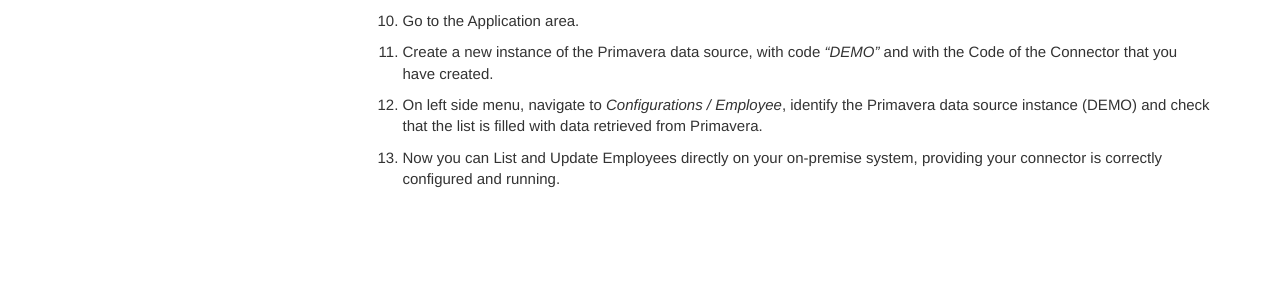
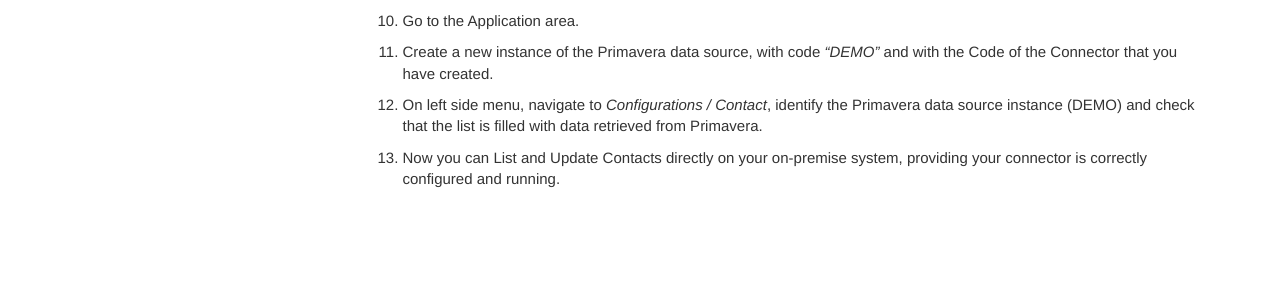
Before and after one commit to daniel8lopes/omnia3, a Jekyll site: the page built from docs/pages/omnia3/Tutorials/omnia3_connectortutorial.md, in a window 1280 px wide and 900 px high, scrolled down 4815 px. Shown: the part 434-722 px from the top of the window. Built offline with Jekyll 4.4.1, drawn with Linux system fonts in a browser that asks for light colours; nearby versions of some CDN libraries; comment, search, counter and statistics services are not loaded.

Commit message:
Update omnia3_connectortutorial.md

````diff
--- a/docs/pages/omnia3/Tutorials/omnia3_connectortutorial.md
+++ b/docs/pages/omnia3/Tutorials/omnia3_connectortutorial.md
@@ -200,12 +200,12 @@ This tutorial assumes that you have created a OMNIA tenant ([click here to see h
     return contact;
     ```
 
-8. Perform a new Build (by accessing the option ***Versioning / Builds / Create new***).
+9. Perform a new Build (by accessing the option ***Versioning / Builds / Create new***).
 
-9. Go to the Application area.
+10. Go to the Application area.
 
-10. Create a new instance of the Primavera data source, with code *"DEMO"* and with the Code of the Connector that you have created.
+11. Create a new instance of the Primavera data source, with code *"DEMO"* and with the Code of the Connector that you have created.
 
-11. On left side menu, navigate to *Configurations / Employee*, identify the Primavera data source instance (DEMO) and check that the list is filled with data retrieved from Primavera.
+12. On left side menu, navigate to *Configurations / Contact*, identify the Primavera data source instance (DEMO) and check that the list is filled with data retrieved from Primavera.
 
-12. Now you can List and Update Employees directly on your on-premise system, providing your connector is correctly configured and running.
+13. Now you can List and Update Contacts directly on your on-premise system, providing your connector is correctly configured and running.
````
Also changed, not shown: other parts of docs/pages/omnia3/Tutorials/omnia3_connectortutorial.md (+4 -4 lines).
